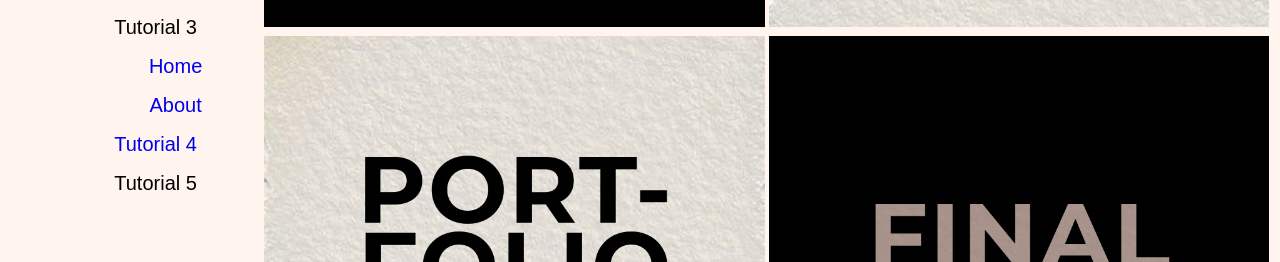
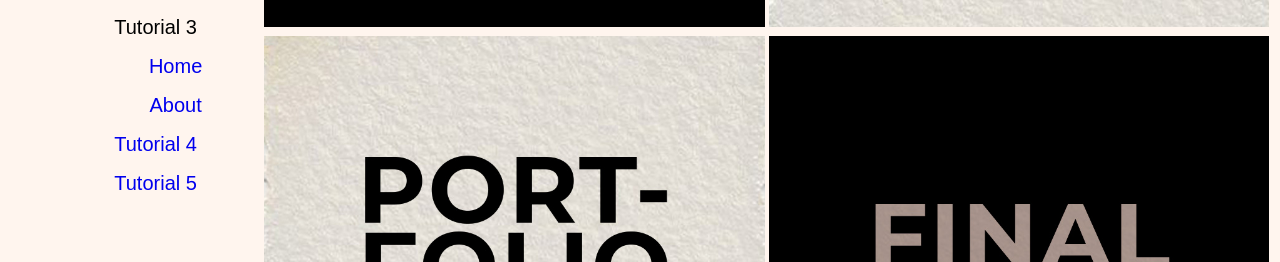
Before and after one commit to Melavicj/arcwebsitecis, a plain HTML site: page index.html in a window 1280 px wide. Shown: the part 744-1006 px from the top of the page. Drawn offline with Linux system fonts and the light colour scheme.

Commit message:
Add files via upload

```diff
--- a/index.html
+++ b/index.html
@@ -81,7 +81,7 @@
             </ul>
           </li>
           <li><a href="book/tutorial4v8/tb_komatsu.html">Tutorial 4</a></li>
-          <li>Tutorial 5</li>
+          <li><a href="book/tutorial5-8x/tutorial/tf_home.html">Tutorial 5</a></li>
         </ul>
         </aside>
       </td>
```
